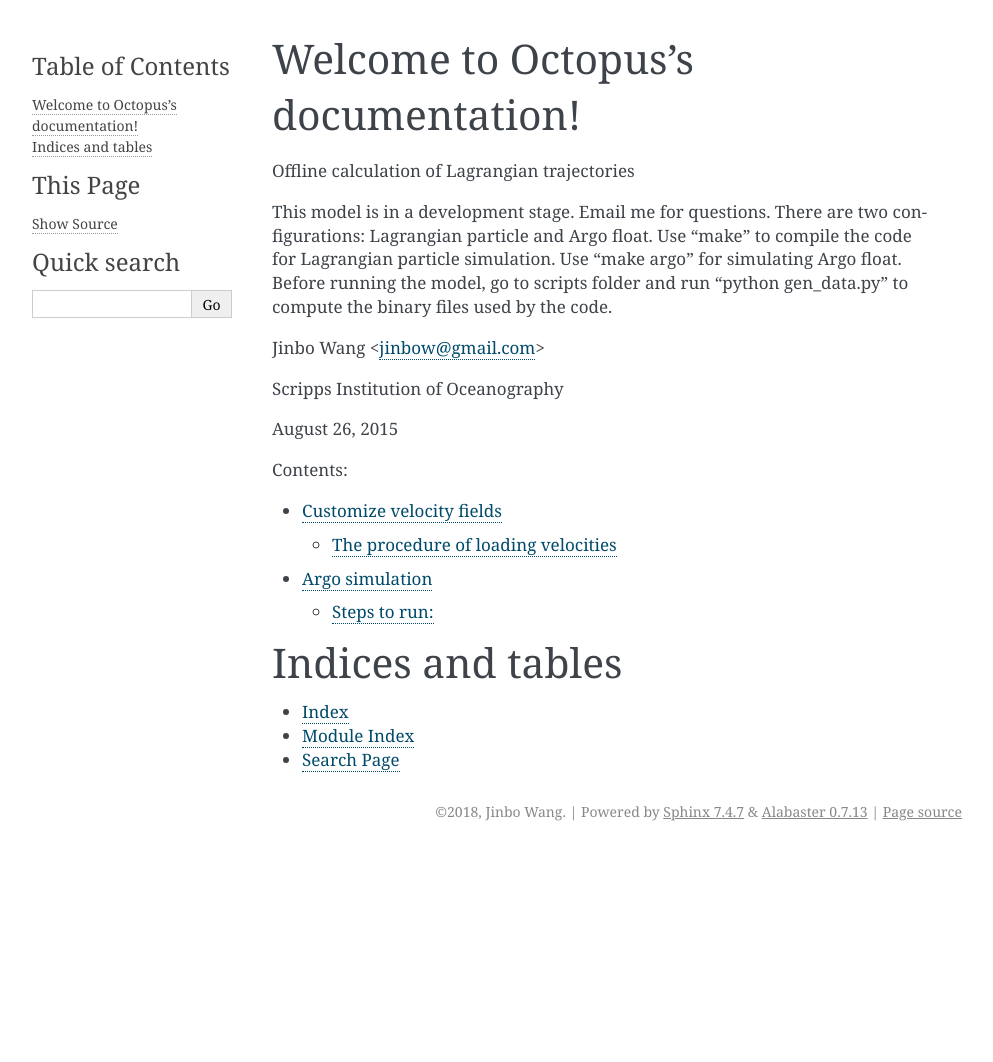
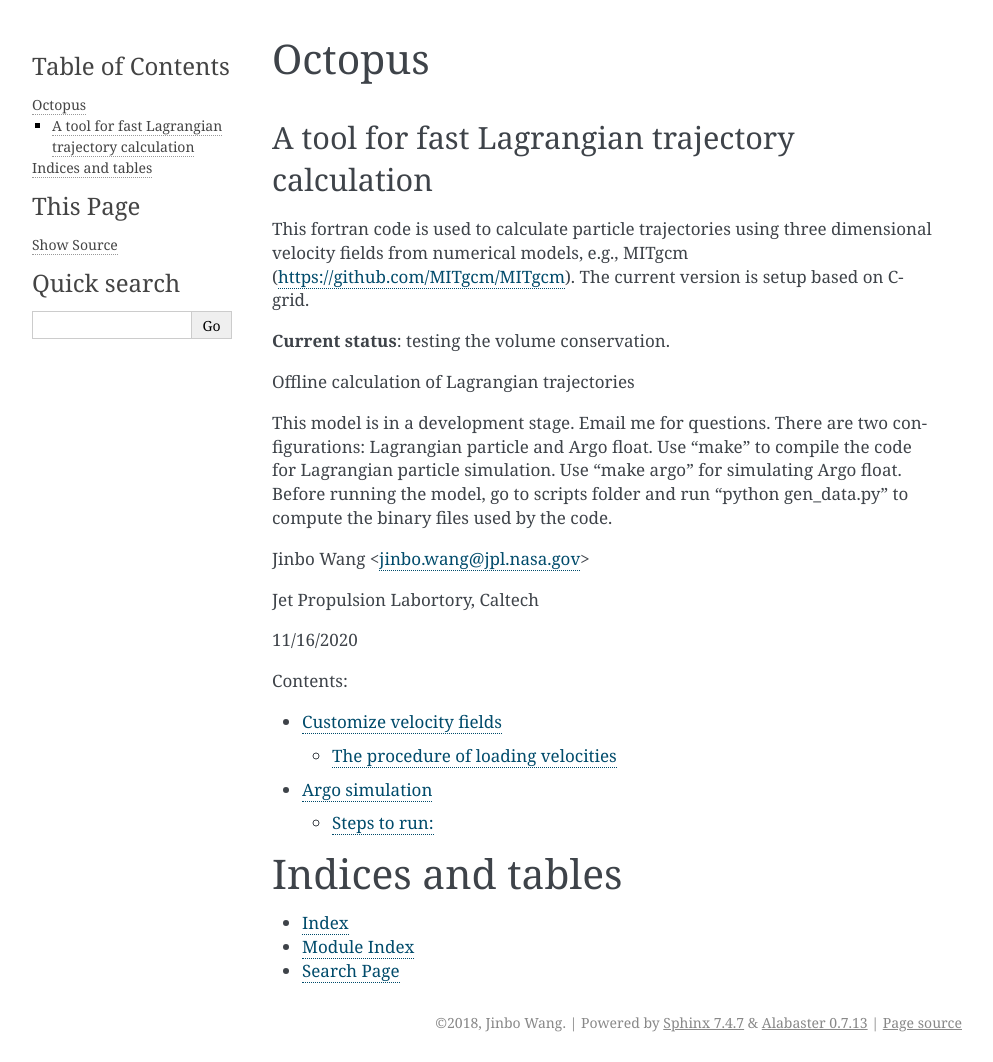
Before and after one commit to jinbow/Octopus, a Sphinx documentation site: the page built from docs/source/index.rst, in a window 1280 px wide. Shown: the whole page, without its empty margins (148-1141 px from the left). Built offline with Sphinx 7.4.7, drawn with Linux system fonts in a browser that asks for light colours; pages that are not in the unit, such as notebooks, are missing from menus; before the commit the page ends 900 px from its top, so only the background shows below that.

Commit message:
Update index.rst

```diff
--- a/docs/source/index.rst
+++ b/docs/source/index.rst
@@ -3,18 +3,25 @@
    You can adapt this file completely to your liking, but it should at least
    contain the root `toctree` directive.
 
-Welcome to Octopus's documentation!
-===================================
+Octopus
+=========
+
+A tool for fast Lagrangian trajectory calculation
+-----------------------------------------------
+
+This fortran code is used to calculate particle trajectories using three dimensional velocity fields from numerical models, e.g., MITgcm (https://github.com/MITgcm/MITgcm). The current version is setup based on C-grid.
+
+**Current status**: testing the volume conservation.
 
 Offline calculation of Lagrangian trajectories
 
 This model is in a development stage. Email me for questions. There are two configurations: Lagrangian particle and Argo float.  Use "make" to compile the code for Lagrangian particle simulation. Use "make argo" for simulating Argo float. Before running the model, go to scripts folder and run "python gen_data.py" to compute the binary files used by the code.
 
-Jinbo Wang <jinbow@gmail.com>
+Jinbo Wang <jinbo.wang@jpl.nasa.gov>
 
-Scripps Institution of Oceanography
+Jet Propulsion Labortory, Caltech
 
-August 26, 2015
+11/16/2020
 
 .. toctree::
    :maxdepth: 2
```
